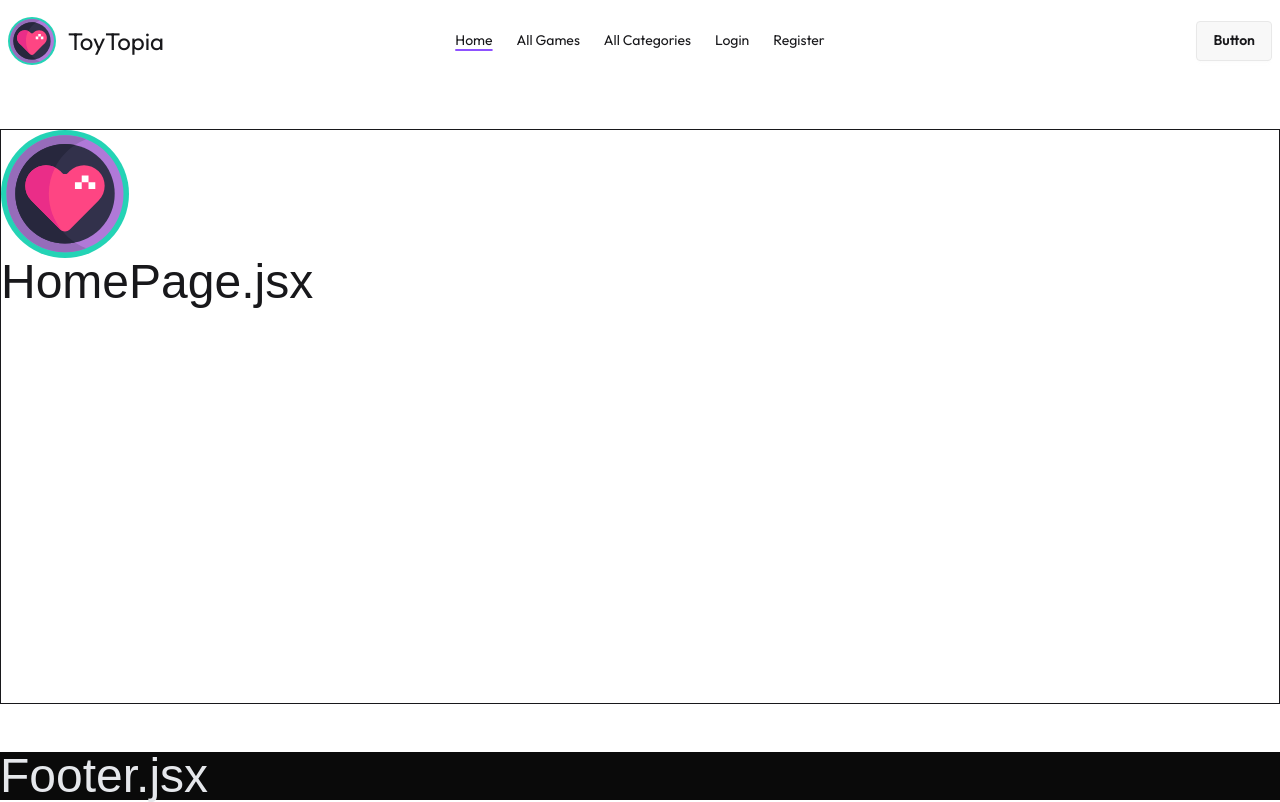
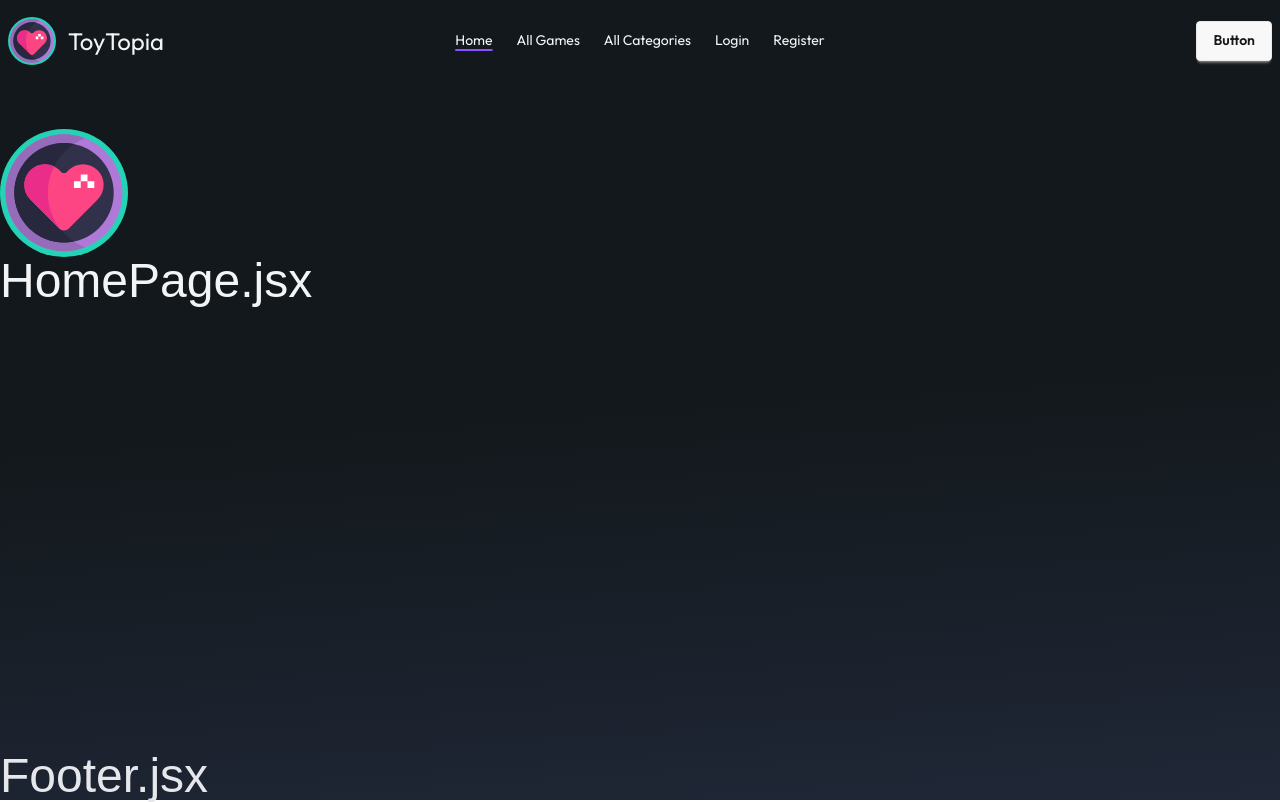
Before and after one commit to MdSakifHossain/PH-Lv01-B12A09-ToyTopia-04-11-2025, a React (Vite) app: page / in a window 1280 px wide. Built offline with nearby package versions, Linux system fonts and the light colour scheme; a web font is replaced by a local one.

Commit message:
refactor(style): change overall webpage background color

```diff
--- a/src/App.jsx
+++ b/src/App.jsx
@@ -5,10 +5,10 @@ import { Outlet } from "react-router";
 
 const App = () => {
   return (
-    <div className="font-display-mono min-h-svh flex flex-col gap-12">
+    <div className="font-display-mono min-h-svh body text-gray-100 flex flex-col gap-12">
       <Header />
 
-      <main className="border container mx-auto flex-1">
+      <main className="container mx-auto flex-1">
         <Outlet />
       </main>
 
--- a/src/components/Footer.jsx
+++ b/src/components/Footer.jsx
@@ -2,7 +2,7 @@ import React from "react";
 
 const Footer = () => {
   return (
-    <footer className="bg-neutral-950 text-gray-200">
+    <footer className="text-gray-200">
       <div className="text-5xl">Footer.jsx</div>
     </footer>
   );
--- a/src/components/Header.jsx
+++ b/src/components/Header.jsx
@@ -11,7 +11,7 @@ const Header = () => {
   ));
 
   return (
-    <header className="bg-base-100 font-outfit">
+    <header className="font-outfit">
       <div className="container mx-auto navbar my-2">
         <div className="navbar-start">
           <div className="dropdown">
--- a/src/index.css
+++ b/src/index.css
@@ -12,3 +12,11 @@
 li a.active {
   @apply underline underline-offset-4 decoration-2 decoration-violet-500;
 }
+
+.body {
+  background-image: linear-gradient(
+    176deg,
+    rgb(18, 24, 27) 50%,
+    rgb(32, 39, 55) 100%
+  );
+}
```
